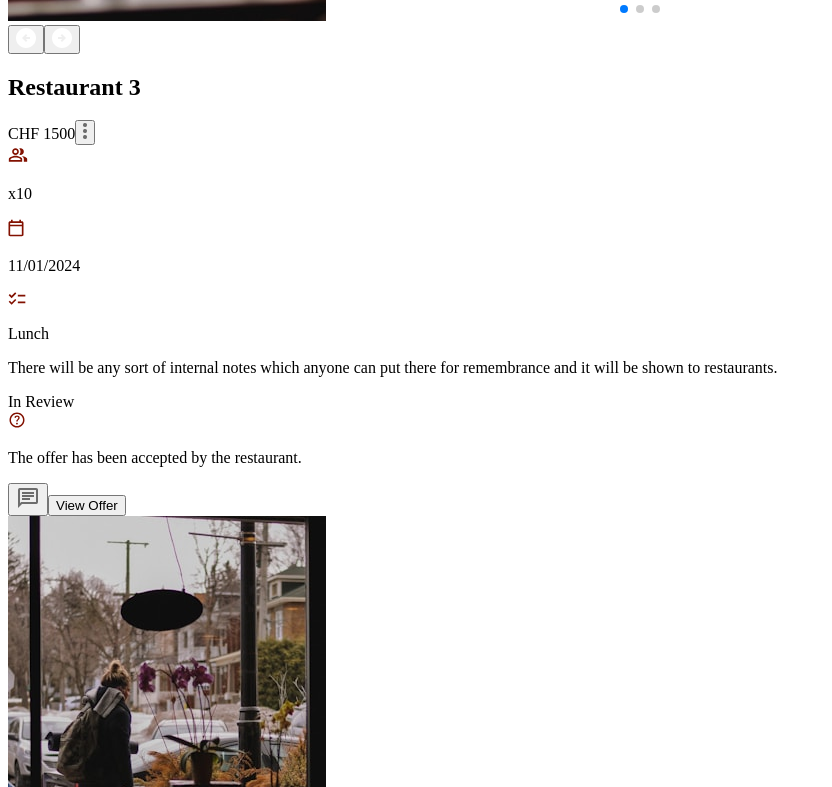
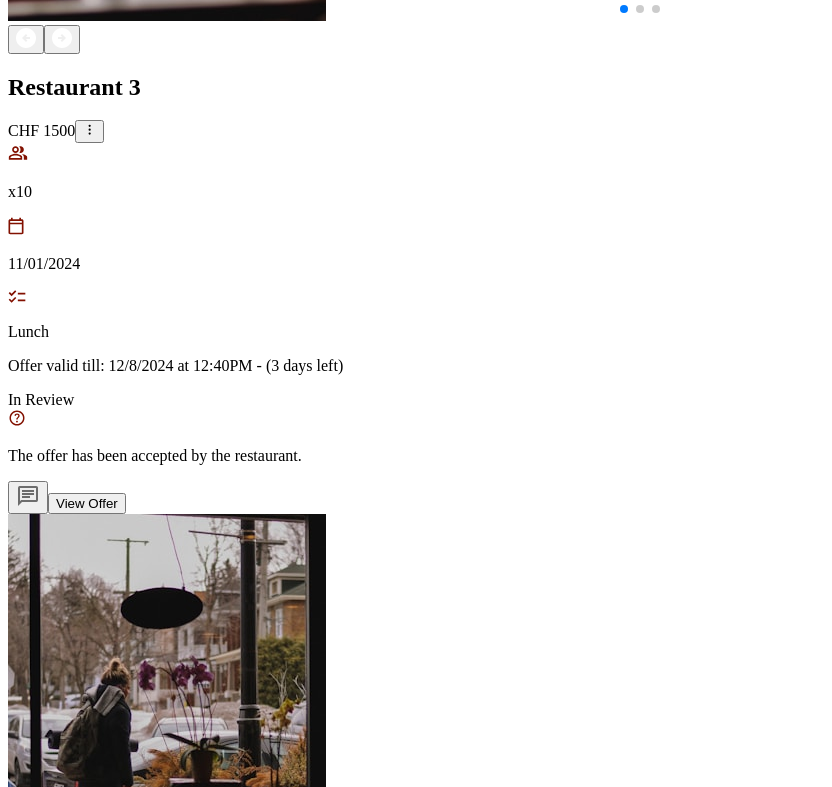
Before and after one commit to uzair-shakeel/Gastro, a Next.js app: page / in a window 1280 px wide. Shown: the part 973-1760 px from the top of the page, without its empty margins (0-832 px from the left). Built offline with nearby package versions, Linux system fonts and the light colour scheme.

Commit message:
half styling changes done

```diff
--- a/public/data/initialOrders.js
+++ b/public/data/initialOrders.js
@@ -7,8 +7,7 @@ export const initialOrders = [
     meal: "Lunch",
     status: "Confirmed",
     amount: "CHF 1500",
-    description:
-      "There will be any sort of internal notes which anyone can put there for remembrance and it will be shown to restaurants.",
+    description: "12/8/2024 at 12:40PM - (3 days left)",
     note: "The offer has been accepted by the restaurant.",
     isMessaged: true,
     isUnread: false,
@@ -26,8 +25,7 @@ export const initialOrders = [
     meal: "Lunch",
     status: "In Review",
     amount: "CHF 1500",
-    description:
-      "There will be any sort of internal notes which anyone can put there for remembrance and it will be shown to restaurants.",
+    description: "12/8/2024 at 12:40PM - (3 days left)",
     note: "The offer has been accepted by the restaurant.",
     isUnread: false,
     isArchived: false,
@@ -45,8 +43,7 @@ export const initialOrders = [
     meal: "Lunch",
     status: "In Review",
     amount: "CHF 1500",
-    description:
-      "There will be any sort of internal notes which anyone can put there for remembrance and it will be shown to restaurants.",
+    description: "12/8/2024 at 12:40PM - (3 days left)",
     note: "The offer has been accepted by the restaurant.",
     isUnread: false,
     isArchived: false,
@@ -64,8 +61,7 @@ export const initialOrders = [
     meal: "Lunch",
     status: "Adjusted",
     amount: "CHF 1500",
-    description:
-      "There will be any sort of internal notes which anyone can put there for remembrance and it will be shown to restaurants.",
+    description: "12/8/2024 at 12:40PM - (3 days left)",
     note: "The offer has been accepted by the restaurant.",
     isUnread: false,
     isArchived: false,
@@ -83,8 +79,7 @@ export const initialOrders = [
     meal: "Lunch",
     status: "Accepted",
     amount: "CHF 1500",
-    description:
-      "There will be any sort of internal notes which anyone can put there for remembrance and it will be shown to restaurants.",
+    description: "12/8/2024 at 12:40PM - (3 days left)",
     note: "The offer has been accepted by the restaurant.",
     isUnread: false,
     isArchived: false,
--- a/src/app/messages/page.js
+++ b/src/app/messages/page.js
@@ -358,6 +358,7 @@ export default function MessagesPage() {
     <div>
       <Navbar />
       <div className="h-[86vh] bg-white px-4 lg:px-[24px]">
+        <div className="max-w-[1440px] mx-auto">
           {/* Header */}
           <div className="flex justify-between w-full items-center">
             <h1 className="text-[24px] font-[600]">Messages</h1>
@@ -400,5 +401,6 @@ export default function MessagesPage() {
           </div>
         </div>
       </div>
+    </div>
   );
 }
--- a/src/app/page.js
+++ b/src/app/page.js
@@ -16,6 +16,8 @@ export default function Home() {
   const [selectedOrder, setSelectedOrder] = useState(null);
 
   useEffect(() => {
+    const initialOrdersData = JSON.stringify(initialOrders);
+    localStorage.setItem("orders", initialOrdersData);
     // Check if localStorage has orders
     const storedOrders = localStorage.getItem("orders");
     if (storedOrders) {
@@ -98,16 +100,22 @@ export default function Home() {
   return (
     <div>
       <Navbar />
-      <div className="container mx-auto px-4 py-6">
-        <h1 className="text-3xl font-bold mb-6">Orders</h1>
+      <div className="px-4 py-6">
+        <div className="max-w-[1440px] mx-auto">
+          <h1 className="text-[24px] font-[600] mb-[24px] tracking-[-2%]">
+            Orders
+          </h1>
 
+          <div>
             {Object.keys(groupedOrders).map((city) => (
               <div key={city}>
-            <h2 className="text-2xl font-semibold mt-8 mb-4">
-              {city} -
+                <h2 className="text-[20px] font-[600] mb-[16px] tracking-[-2%]">
+                  {city} -{" "}
+                  <span className="text-[18px] font-[500]">
                     {new Date(groupedOrders[city][0].date).toLocaleDateString()}
+                  </span>
                 </h2>
-            <div className="space-y-6">
+                <div className="space-y-6 mb-[24px]">
                   {groupedOrders[city].map((order) => (
                     <OrderCard
                       key={order.id}
@@ -121,6 +129,7 @@ export default function Home() {
                 </div>
               </div>
             ))}
+          </div>
 
           {showDeletePopup && selectedOrder && (
             <DeletePopup
@@ -139,5 +148,6 @@ export default function Home() {
           )}
         </div>
       </div>
+    </div>
   );
 }
--- a/src/app/screens/orders.js
+++ b/src/app/screens/orders.js
@@ -6,7 +6,8 @@ import "swiper/css/navigation";
 import { Navigation, Pagination } from "swiper/modules";
 import Image from "next/image";
 import Link from "next/link";
-import { useCallback } from "react";
+import { useCallback, useEffect, useRef } from "react";
+import { HiOutlineDotsVertical } from "react-icons/hi";
 
 export default function OrderCard({
   order,
@@ -18,13 +19,28 @@ export default function OrderCard({
   handleDelete,
   handleCancel,
 }) {
-  const handlePopupToggle = () => {
+  const popupRef = useRef(null);
+  const handlePopupToggle = (event) => {
+    event.stopPropagation();
     setShowPopup((prev) => (prev === order.id ? null : order.id));
   };
 
   const handleMessageClick = useCallback((id) => {
     localStorage.setItem("currentOrderId", id);
   }, []);
+
+  useEffect(() => {
+    const handleClickOutside = (event) => {
+      if (showPopup && !popupRef.current?.contains(event.target)) {
+        setShowPopup(null);
+      }
+    };
+
+    document.addEventListener("mousedown", handleClickOutside);
+    return () => {
+      document.removeEventListener("mousedown", handleClickOutside);
+    };
+  }, [showPopup, setShowPopup]);
 
   return (
     <div
@@ -92,20 +108,20 @@ export default function OrderCard({
         <div className="flex-grow space-y-3">
           <div className="flex justify-between items-center">
             <h2 className="text-[18px] font-[600]">{order.location}</h2>
-            <div className="flex gap-2 items-center">
+            <div className="flex gap-[6px] items-center">
               <span className="text-[18px] font-[600]">{order.amount}</span>
-              <button onClick={handlePopupToggle} className="px-2">
-                <img
-                  src="/Vector.png"
-                  className="h-[20px] w-auto object-cover"
-                />
+              <button
+                onClick={handlePopupToggle}
+                className="p-2 hover:bg-gray-100 rounded-full"
+              >
+                <HiOutlineDotsVertical className="w-5 h-5" />
               </button>
             </div>
           </div>
 
           <div className="flex gap-3 items-start">
             <div className="space-y-2 border-r border-[#CCCCCC] pr-14">
-              <div className="flex gap-3 items-center">
+              <div className="flex gap-[8px] items-center">
                 <img
                   src="/group.svg"
                   className="h-[20px] w-[20px] object-cover"
@@ -113,7 +129,7 @@ export default function OrderCard({
                 <p className="text-[16px] font-[600]">{order.persons}</p>
               </div>
 
-              <div className="flex gap-3 items-center">
+              <div className="flex gap-[8px] items-center">
                 <img
                   src="/calendar_today.svg"
                   className="h-[20px] w-[20px] object-cover"
@@ -121,7 +137,7 @@ export default function OrderCard({
                 <p className="text-[16px] font-[600]">{order.date}</p>
               </div>
 
-              <div className="flex gap-3 items-center">
+              <div className="flex gap-[8px] items-center">
                 <img
                   src="/checklist.svg"
                   className="h-[20px] w-[20px] object-cover"
@@ -131,7 +147,10 @@ export default function OrderCard({
             </div>
 
             <div>
-              <p className="px-8 text-[14px] font-[400]">{order.description}</p>
+              <p className="px-[24px] text-[14px] font-[400]">
+                Offer valid till:{" "}
+                <span className="font-[600]">{order.description}</span>
+              </p>
             </div>
           </div>
 
@@ -152,7 +171,7 @@ export default function OrderCard({
               >
                 {order.status}
               </span>
-              <div className="flex gap-3 items-center">
+              <div className="flex gap-[6px] items-center">
                 <img src="/help.svg" className="h-[20px] w-auto" />
                 <p className="text-[14px] font-[400]">{order.note}</p>
               </div>
@@ -195,7 +214,10 @@ export default function OrderCard({
       </div>
 
       {showPopup === order.id && (
-        <div className="absolute bg-white border rounded-lg text-[black]/70 shadow-lg p-3 mt-2 w-[200px] top-12 right-4">
+        <div
+          ref={popupRef}
+          className="absolute bg-white border rounded-lg text-[black]/70 shadow-lg p-3 mt-2 w-[200px] top-12 right-4"
+        >
           <Link
             href="/restaurant"
             onClick={() => setShowPopup(order.id)}
```
Also changed, not shown: src/app/restaurant/page.js (+23 -9 lines), src/app/view-offer/[id]/page.js (+9 -3 lines). Lines whose indentation alone changed are shown as unchanged.
